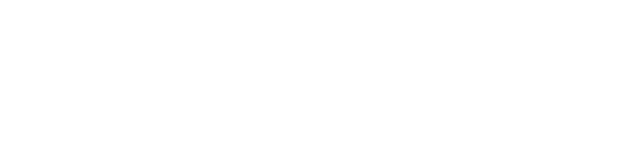
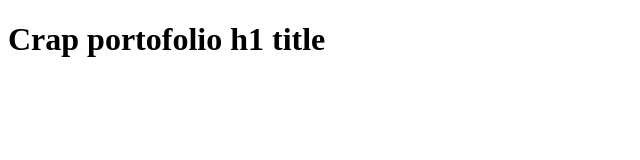
Before and after one commit to HainerSt/crap-portofolio, a plain HTML site: page index.html in a window 1280 px wide. Shown: the whole page, without its empty margins (0-640 px from the left). Drawn offline with Linux system fonts and the light colour scheme.

Commit message:
added title html

```diff
--- a/index.html
+++ b/index.html
@@ -6,6 +6,6 @@
     <title>Crap portofolio</title>
 </head>
 <body>
-
+    <h1>Crap portofolio h1 title</h1>
 </body>
 </html>
```
